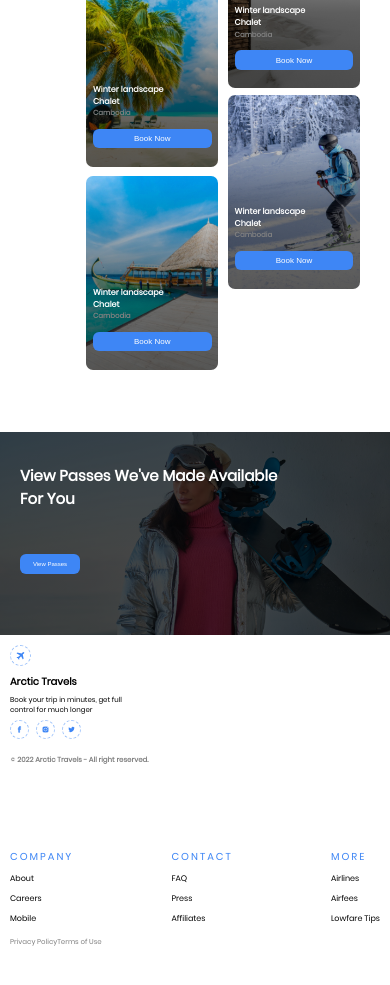
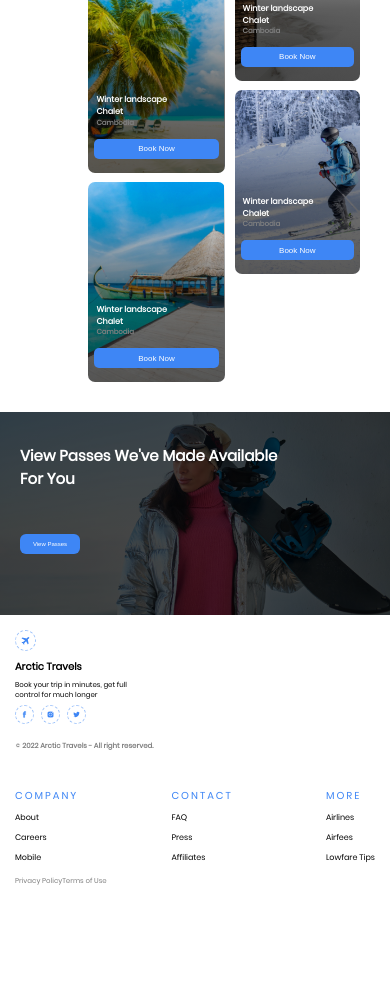
Before and after one commit to gbenga2540/Arctic-Travels, a React (Create React App) app: page / in a window 390 px wide. Shown: the part 1160-2145 px from the top of the page. After the commit the page ends 2095 px from the top, so only its background shows below. Built offline with nearby package versions, Linux system fonts and the light colour scheme.

Commit message:
responsive design update 1

```diff
--- a/src/components/Row4.css
+++ b/src/components/Row4.css
@@ -26,24 +26,24 @@
 @media only screen and (max-width:1200px) {
     .row4_main {
         max-width: 100vw;
-        min-height: 132vw;
+        min-height: 460px;
         background-color: rgb(255, 255, 255);
         font-family: poppinsregular, sans-serif;
         color: black;
         display: grid;
-        grid-template-columns: 60% 40%;
+        grid-template-columns: 62% 38%;
         padding: 21px 30px 30px 30px;
     }
 
     .row4_col_1 {
-        margin-right: 5%;
+        margin-right: 10px;
         display: flex;
         flex-direction: column;
         align-items: flex-end;
     }
     .row4_col_1 > h1 {
         align-self: flex-start;
-        max-width: 85%;
+        max-width: 180px;
         font-weight: 600;
         font-size: 15px;
         margin-bottom: 20px;
--- a/src/components/Row6.css
+++ b/src/components/Row6.css
@@ -100,8 +100,8 @@
 
 @media only screen and (max-width:1200px) {
     .row6_main {
-        max-width: 100vw;
-        min-height: 100vw;
+        max-width: 100%;
+        min-height: 290px;
         background-color: white;
         font-family: poppinsregular, sans-serif;
         color: black;
@@ -110,18 +110,17 @@
         flex-wrap: wrap;
         overflow-x: hidden;
         overflow-y: hidden;
-        padding: 10px;
+        padding: 15px;
         justify-content: space-between;
         align-items: flex-start;
     }
 
     .r6_col {
-
         flex-grow: 1;
         flex-basis: 40%;
         min-width: 300px;
-        min-height: 24vw;
-        max-height: 40vw;
+        min-height: 130px;
+        max-height: 130px;
     }
 
     .r6_col1 {
@@ -161,6 +160,7 @@
     }
 
     .r6_col2 {
+        margin-top: 0px;
         margin-right: 0px;
         display: flex;
         flex-direction: column;
@@ -175,7 +175,7 @@
         font-size: 10px;
         color: #3E86F5;
         margin-bottom: 5px;
-        font-weight: 400;
+        font-weight: 500;
         letter-spacing: 2px;
     }
     .r6_col2_1 p {
--- a/src/components/dets/Resort.css
+++ b/src/components/dets/Resort.css
@@ -49,7 +49,7 @@
         background-repeat: no-repeat;
         background-size: contain;
         border-radius: 7px;
-        margin-top: 5%;
+        margin-top: 9px;
         color: white;
         display: flex;
         flex-direction: column;
@@ -58,22 +58,22 @@
 
     .resort_main > h1 {
         max-height: 10px;
-        margin-left: 5%;
+        margin-left: 8px;
         font-size: 8px;
         max-width: 80px;
     }
 
     .resort_main > h2 {
-        margin-top: 7%;
-        margin-left: 5%;
+        margin-top: 8px;
+        margin-left: 8px;
         color: grey;
         font-size: 7px;
-        margin-bottom: 3%;
+        margin-bottom: 5px;
     }
 
     .resort_main > button {
-        min-height: 10%;
-        margin: 5% 5% 14% 5%;
+        min-height: 20px;
+        margin: 6px 6px 14px 6px;
         display: flex;
         align-items: center;
         justify-content: center;
@@ -81,7 +81,7 @@
         background-color: #3E86F5;
         font-weight: 400;
         font-size: 8px;
-        border-radius: 6px;
+        border-radius: 5px;
         border: none;
         transition: all 150ms ease-in-out;
     }
```
